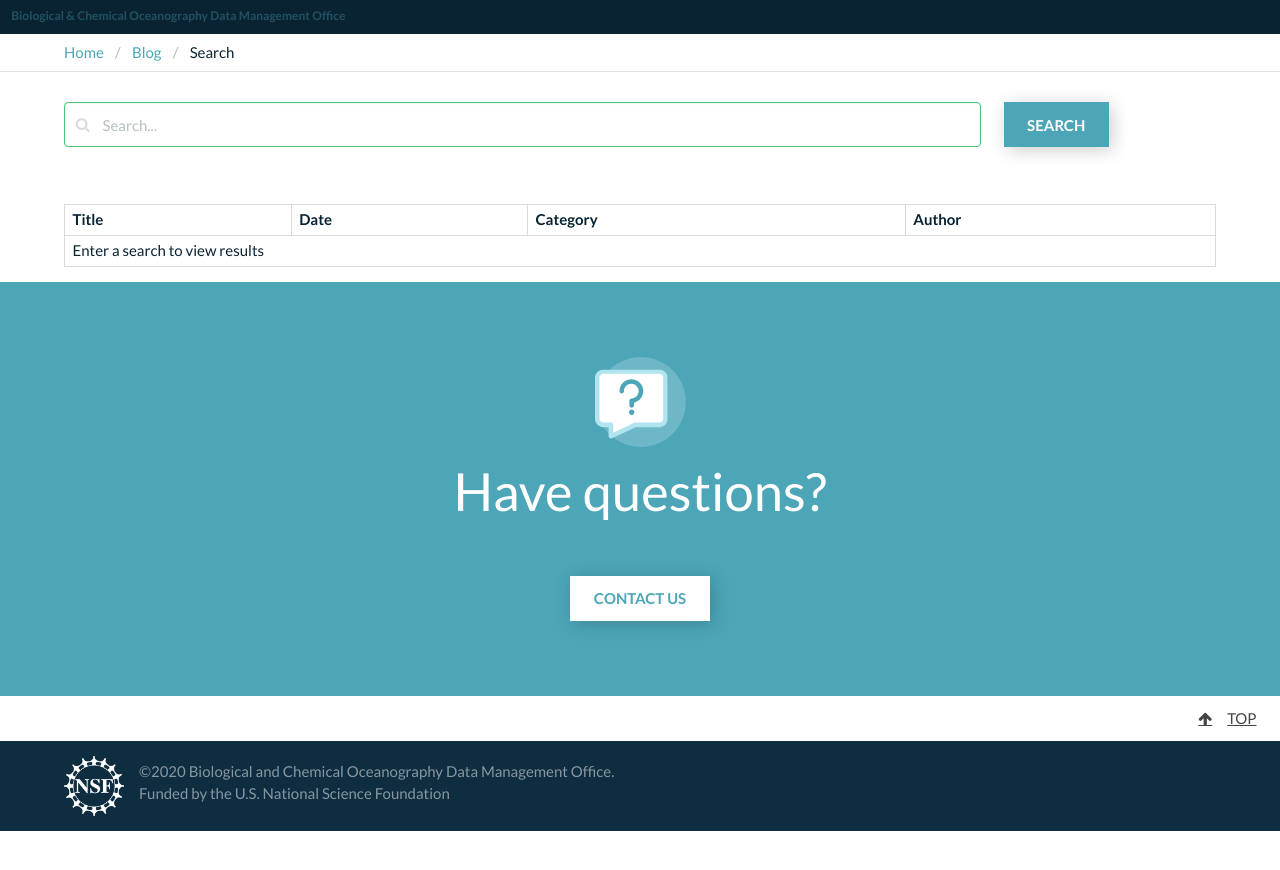
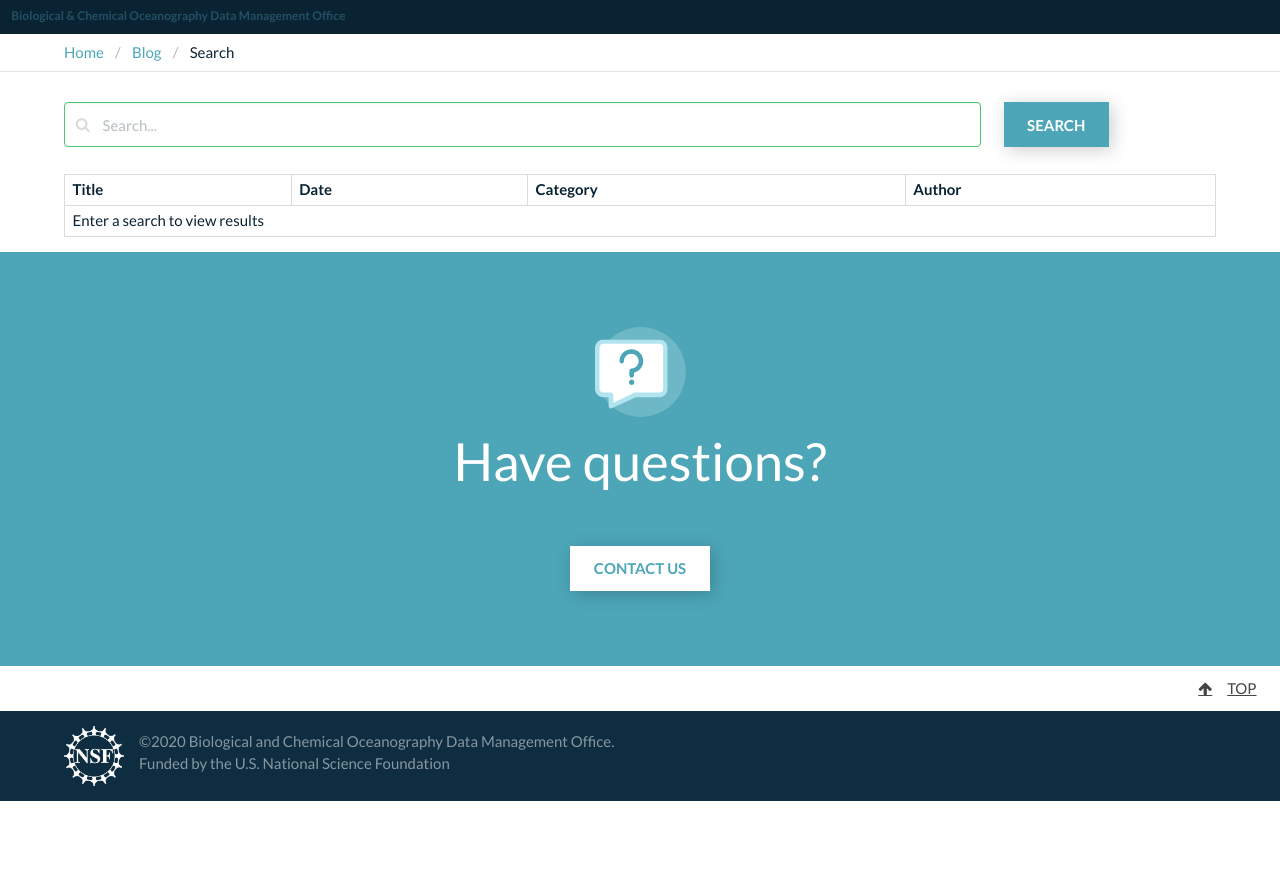
Before and after one commit to BCODMO/blog.bco-dmo.org, a Jekyll site: the page built from search.html, in a window 1280 px wide. Shown: the top 870 px of the page. Built offline with Jekyll 4.4.1, drawn with Linux system fonts in a browser that asks for light colours.

Commit message:
Update search.html

```diff
--- a/search.html
+++ b/search.html
@@ -18,7 +18,7 @@ date: 2020-07-27
   </div>
   <div class="column"><button id="search-button" class="button is-primary">Search</button></div>
 </div>
-<div class="margin-top-3">
+<div class="margin-top-1">
   <table class="table is-bordered is-striped is-narrow is-hoverable is-fullwidth">
     <thead>
       <th>Title</th>
```
